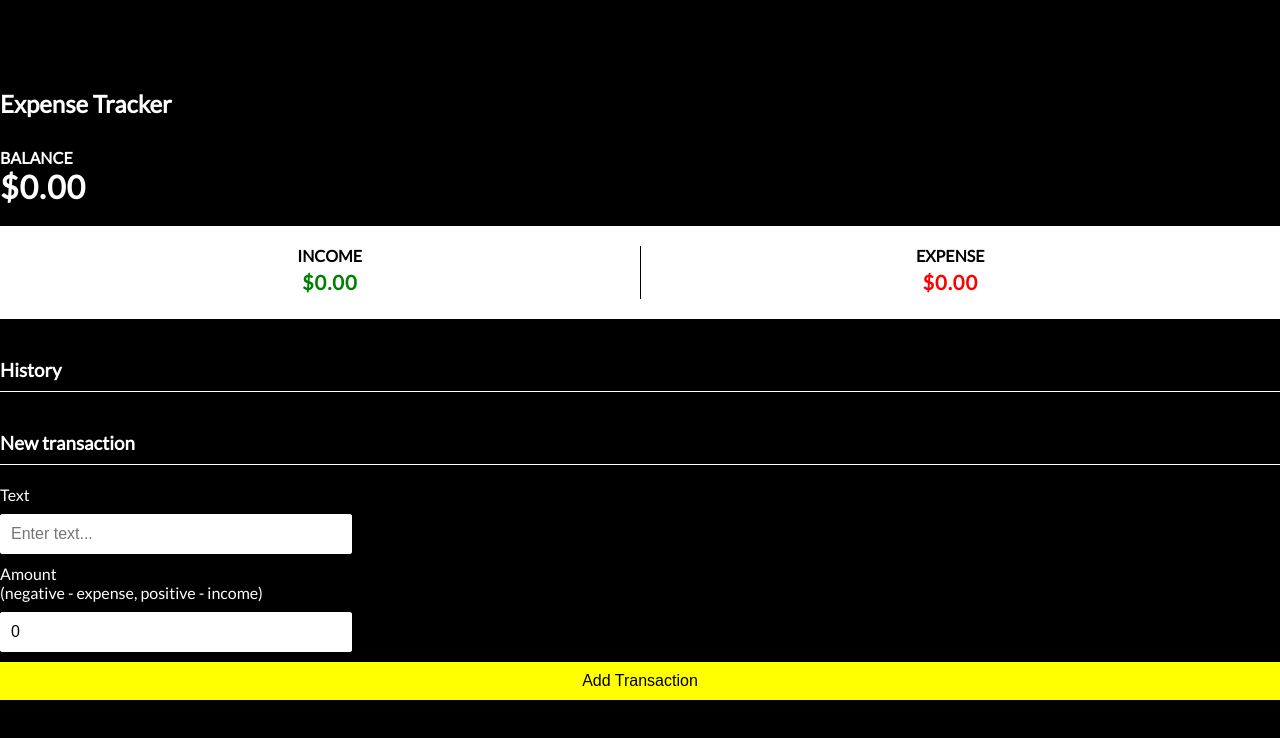
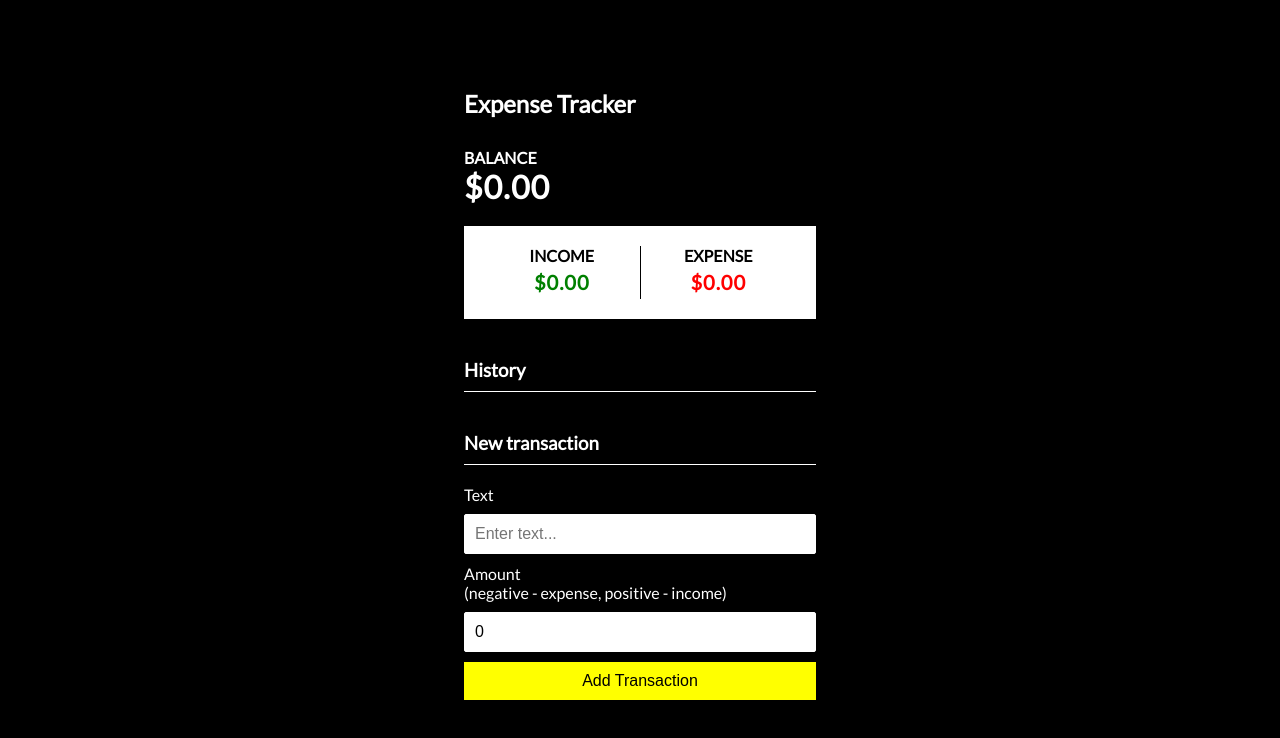
Before and after one commit to ammarahmedbajwa/expensetrackerapp, a React (Create React App) app: page / in a window 1280 px wide. Shown: the top 738 px of the page. Built offline with nearby package versions, Linux system fonts and the light colour scheme.

Commit message:
width set to max 100vw for all breakpoints

```diff
--- a/src/App.css
+++ b/src/App.css
@@ -139,7 +139,7 @@ input[type = 'number']{
 
 .container{
   margin: 30px auto;
-  width: 100vw;
+  max-width: 100vw;
 }
 
 h1{
@@ -262,7 +262,7 @@ input[type = 'number']{
 
 .container{
   margin: 30px auto;
-  width: 100vw;
+  max-width: 100vw;
 }
 
 h1{
@@ -385,7 +385,7 @@ input[type = 'number']{
 
 .container{
   margin: 30px auto;
-  width: 100vw;
+  max-width: 100vw;
 }
 
 h1{
@@ -508,7 +508,7 @@ input[type = 'number']{
 
 .container{
   margin: 30px auto;
-  width: 100vw;
+  max-width: 100vw;
 }
 
 h1{
```
